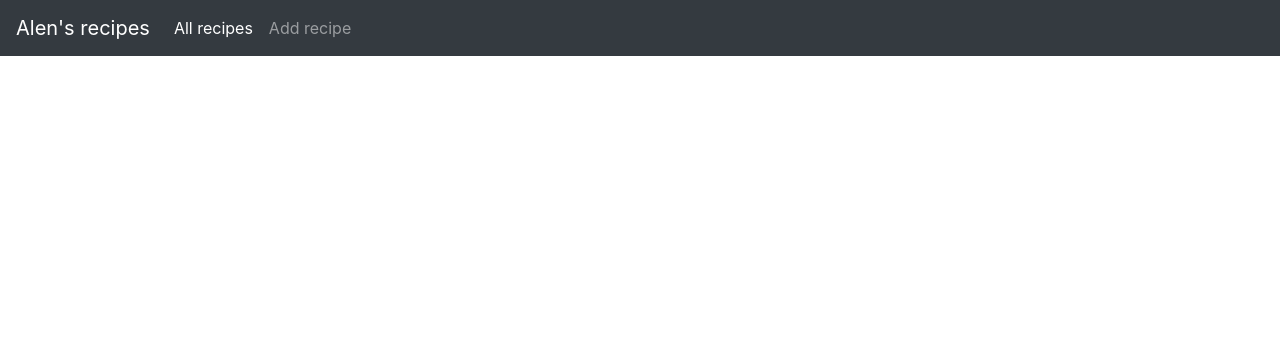
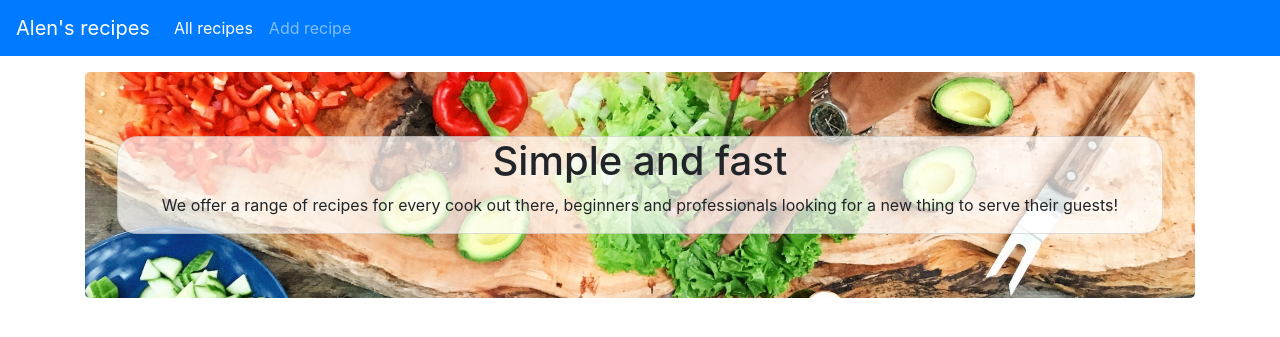
Before and after one commit to AlenKrga1/RevisedCookApplication, a Flask app: page / in a window 1280 px wide. Shown: the top 337 px of the page. Run offline with Flask 2, Linux system fonts and the light colour scheme; data that the repository does not hold is empty; some libraries are stand-ins or nearby versions.

Commit message:
Styling improvements

```diff
--- /dev/null
+++ b/static/css/styles.css
@@ -0,0 +1,11 @@
+.btn-link {
+    text-decoration: none !important;
+}
+
+.rounded-card {
+    border-radius: 15px;
+}
+
+.jumbo {
+    background-size: 100%;
+}
--- a/static/styles.css
+++ /dev/null
@@ -1,3 +0,0 @@
-.btn-link {
-    text-decoration: none !important;
-}
--- a/templates/addeditrecipe.html
+++ b/templates/addeditrecipe.html
@@ -9,6 +9,7 @@
     {% endif %}
 </script>
 {% if edit %}
+<a href="javascript:window.history.back()" class="btn-link"><i class="fas fa-arrow-left m-2" style="font-size: 1.5em;"></i></a>
 <h2 style="margin-bottom: 1em;">Edit recipe</h2>
 {% else %}
 <h2 style="margin-bottom: 1em;">Add a recipe</h2>
--- a/templates/base.html
+++ b/templates/base.html
@@ -7,12 +7,12 @@
     <link rel="stylesheet" href="https://stackpath.bootstrapcdn.com/bootstrap/4.5.1/css/bootstrap.min.css"
         integrity="sha384-VCmXjywReHh4PwowAiWNagnWcLhlEJLA5buUprzK8rxFgeH0kww/aWY76TfkUoSX" crossorigin="anonymous">
     <script src="https://kit.fontawesome.com/cd186ba8b2.js" crossorigin="anonymous"></script>
-    <link rel="stylesheet" href="{{ url_for('static', filename='styles.css') }}">
+    <link rel="stylesheet" href="{{ url_for('static', filename='css/styles.css') }}">
     <title>Cook Application</title>
 </head>
 
 <body>
-    <nav class="navbar navbar-expand-lg navbar-dark bg-dark">
+    <nav class="navbar navbar-expand-lg navbar-dark bg-primary">
         <a class="navbar-brand" href="{{ url_for('index') }}" style="flex-grow: 0;">Alen's recipes</a>
         <button class="navbar-toggler" type="button" data-toggle="collapse" data-target="#navbarSupportedContent"
             aria-controls="navbarSupportedContent" aria-expanded="false" aria-label="Toggle navigation">
@@ -21,17 +21,16 @@
 
         <div class="collapse navbar-collapse" id="navbarSupportedContent" style="flex-grow: 0;">
             <ul class="navbar-nav mr-auto">
-                <li class="nav-item active">
+                <li class="nav-item {% if request.path == url_for('index') %} active {% endif %}">
                     <a class="nav-link" href="{{ url_for('index') }}">All recipes<span
                             class="sr-only">(current)</span></a>
                 </li>
-                <li class="nav-item">
+                <li class="nav-item {% if request.path == url_for('addrecipe') %} active {% endif %}">
                     <a class="nav-link" href="{{ url_for('addrecipe') }}">Add recipe</a>
                 </li>
             </ul>
         </div>
     </nav>
-
     <div class="page container" style="margin-top: 1em; margin-bottom: 1em;">
         {% block content %}{% endblock %}
     </div>
@@ -45,7 +44,7 @@
     <script src="https://stackpath.bootstrapcdn.com/bootstrap/4.5.1/js/bootstrap.min.js"
         integrity="sha384-XEerZL0cuoUbHE4nZReLT7nx9gQrQreJekYhJD9WNWhH8nEW+0c5qq7aIo2Wl30J"
         crossorigin="anonymous"></script>
-    <script src="{{ url_for('static', filename='main.js') }}"></script>
+    <script src="{{ url_for('static', filename='js/main.js') }}"></script>
 </body>
 
 </html>
--- a/templates/home.html
+++ b/templates/home.html
@@ -1,11 +1,17 @@
 {% extends 'base.html' %}
 
 {% block content %}
+<div class="jumbotron jumbo" style="background-image: url({{ url_for('static', filename='img/home-bg.jpg') }});">
+    <div class="card" style="background-color: rgba(255, 255, 255, 0.7); border-radius: 20px;">
+        <h1 class="text-center">Simple and fast</h1>
+        <p class="text-center">We offer a range of recipes for every cook out there, beginners and professionals looking for a new thing to serve their guests!</p>
+    </div>
+</div>
 <div class="row">
     {% for recipe in recipes %}
     <div class="col-xs-12 col-sm-12 col-md-6 col-lg-4">
-        <div class="card mb-2">
-            <a href="{{ url_for('recipe_details', recipe_id=recipe._id) }}"><img src="{{ url_for('get_file', filename=recipe.image) }}" style="height: 200px; object-fit: cover;" class="card-img-top"></a>
+        <div class="card mb-2 rounded-card">
+            <a href="{{ url_for('recipe_details', recipe_id=recipe._id) }}"><img src="{{ url_for('get_file', filename=recipe.image) }}" style="height: 20vw; object-fit: cover; width: 100%; border-radius: 15px 15px 0 0;" class=""></a>
             <div class="card-body">
                 <h5 class="card-title">{{ recipe.name }}</h5>
                 <p class="card-text">{{ recipe.description|truncate(50) }}</p>
```
Also changed, not shown: templates/recipedetails.html (+6 -6 lines), static/img/home-bg.jpg (added), static/js/main.js (renamed from static/main.js).
